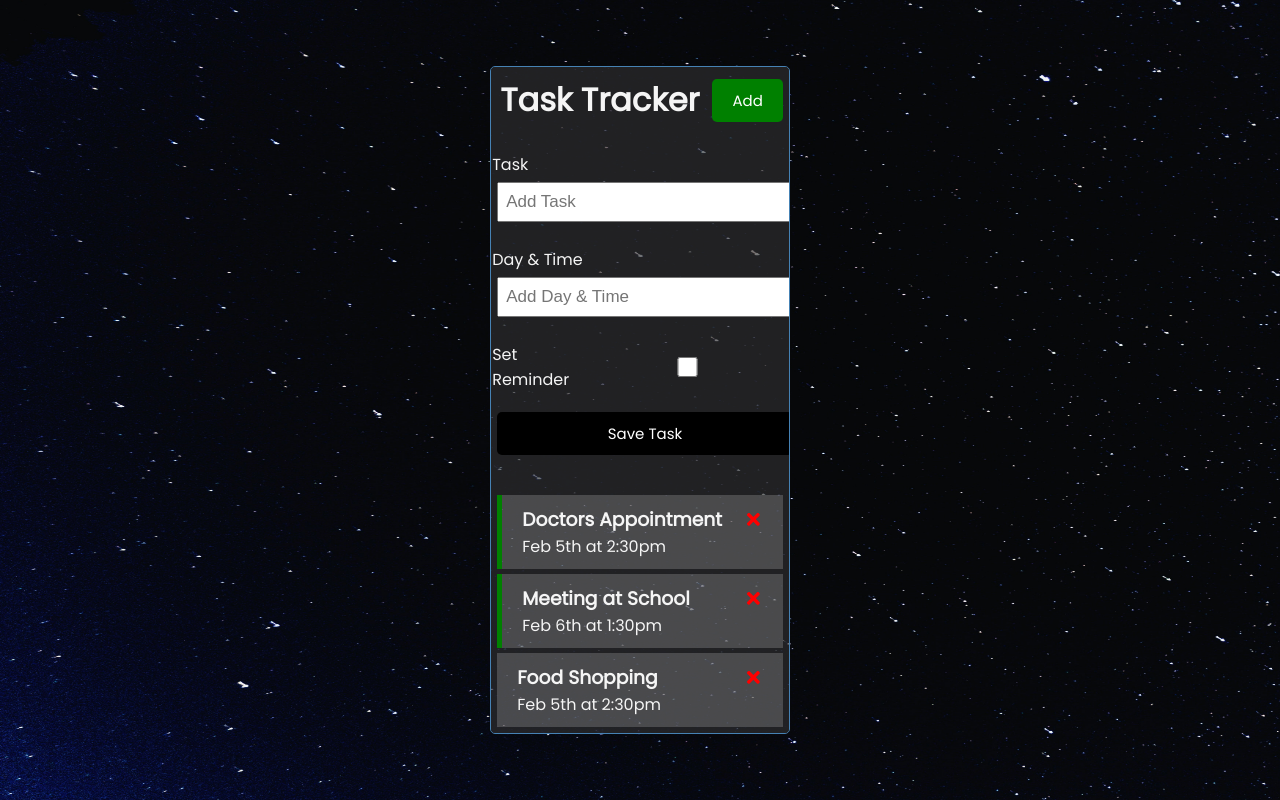
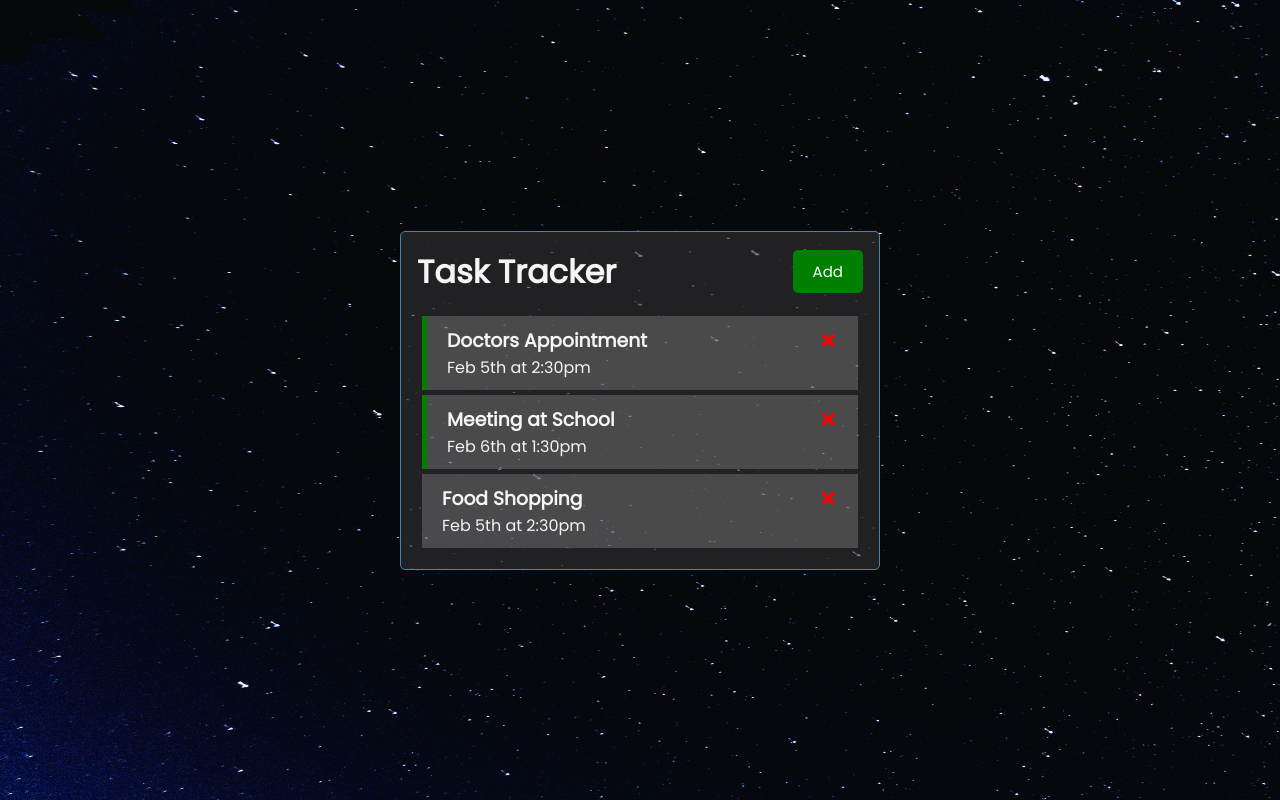
Before and after one commit to dbybanez/react-task-tracker, a React (Create React App) app: page / in a window 1280 px wide. Built offline with nearby package versions, Linux system fonts and the light colour scheme; data requests are answered from the project's data file.

Commit message:
add json server to fetch data, add fetch method useEffect

```diff
--- /dev/null
+++ b/db.json
@@ -0,0 +1,22 @@
+{
+  "tasks": [
+    {
+      "id": 1,
+      "text": "Doctors Appointment",
+      "day": "Feb 5th at 2:30pm",
+      "reminder": true
+    },
+    {
+      "id": 2,
+      "text": "Meeting at School",
+      "day": "Feb 6th at 1:30pm",
+      "reminder": true
+    },
+    {
+      "id": 3,
+      "text": "Food Shopping",
+      "day": "Feb 5th at 2:30pm",
+      "reminder": false
+    }
+  ]
+}
--- a/package.json
+++ b/package.json
@@ -6,17 +6,20 @@
     "@testing-library/jest-dom": "^5.16.5",
     "@testing-library/react": "^13.4.0",
     "@testing-library/user-event": "^13.5.0",
+    "json-server": "^0.17.1",
     "react": "^18.2.0",
     "react-dom": "^18.2.0",
     "react-icons": "^4.6.0",
     "react-scripts": "5.0.1",
+    "serve": "^14.1.2",
     "web-vitals": "^2.1.4"
   },
   "scripts": {
     "start": "react-scripts start",
     "build": "react-scripts build",
     "test": "react-scripts test",
-    "eject": "react-scripts eject"
+    "eject": "react-scripts eject",
+    "server": "json-server --watch db.json --port 5000"
   },
   "eslintConfig": {
     "extends": [
--- a/src/App.js
+++ b/src/App.js
@@ -1,34 +1,54 @@
 // import React from 'react'
-import { useState } from 'react';
+import { useEffect, useState } from 'react';
 import Header from './components/Header'
 import Tasks from './components/Tasks'
 import AddTask from './components/AddTask'
 
 function App() {
+  const [showAddTask, setShowAddTask] = useState(false)
   const [tasks, setTasks] = useState([
-    {
-      id: 1,
-      text: 'Doctors Appointment',
-      day: 'Feb 5th at 2:30pm',
-      reminder: true
-    },
-    {
-      id: 2,
-      text: 'Meeting at School',
-      day: 'Feb 6th at 1:30pm',
-      reminder: true
-    },
-    {
-      id: 3,
-      text: 'Food Shopping',
-      day: 'Feb 5th at 2:30pm',
-      reminder: false
+    // {
+    //   id: 1,
+    //   text: 'Doctors Appointment',
+    //   day: 'Feb 5th at 2:30pm',
+    //   reminder: true
+    // },
+    // {
+    //   id: 2,
+    //   text: 'Meeting at School',
+    //   day: 'Feb 6th at 1:30pm',
+    //   reminder: true
+    // },
+    // {
+    //   id: 3,
+    //   text: 'Food Shopping',
+    //   day: 'Feb 5th at 2:30pm',
+    //   reminder: false
+    // }
+  ])
+
+  useEffect(() => {
+    const getTasks = async () => {
+      const tasksFromServer = await fetchTasks()
+      setTasks(tasksFromServer)
     }
-  ])
+    getTasks()
+  }, [])
+
+  // Fetch tasks
+  const fetchTasks = async () => {
+    const res = await fetch('http://localhost:5000/tasks')
+    const data = await res.json()
+
+    return data
+  }
 
   // Add Task
   const addTask = (task) => {
-    console.log(task)
+    // console.log(task)
+    const id = Math.floor(Math.random() * 10000) + 1
+    const newTask = {id, ...task }
+    setTasks([...tasks, newTask])
   }
 
   // Delete Task
@@ -49,8 +69,12 @@
 
   return (
     <div className="container">
-      <Header title='Task Tracker'/>
-      <AddTask onAdd={addTask} />
+      <Header
+        title='Task Tracker'
+        onAdd={()=> setShowAddTask(!showAddTask)}
+        showAdd={showAddTask}
+      />
+      {showAddTask && <AddTask onAdd={addTask} />}
       {tasks.length > 0 ?
         <Tasks tasks={tasks} onDelete={deleteTask} onToggle={toggleReminder}/>
         : 'No tasks to show.'}
--- a/src/components/Header.js
+++ b/src/components/Header.js
@@ -1,15 +1,16 @@
 import PropTypes from 'prop-types'
 import Button from './Button'
 
-const Header = ({ title }) => {
-  const onClick = () => {
-    console.log('Click')
-  }
+const Header = ({ title, onAdd, showAdd }) => {
 
   return (
     <header className='header'>
       <h1>{title}</h1>
-      <Button color='green' text='Add' onClick={onClick}/>
+      <Button
+        color={showAdd? 'red' : 'green'}
+        text={showAdd? 'Close' : 'Add'}
+        onClick={onAdd}
+      />
     </header>
   )
 }
--- a/src/index.css
+++ b/src/index.css
@@ -55,9 +55,10 @@
   overflow: auto;
   min-height: 300px;
   border: 1px solid steelblue;
-  padding: 1px;
+  padding: 1rem;
   border-radius: 5px;
   background-color: #313133a4;
+  width: 30rem;
 }
 
 .header {
@@ -73,7 +74,7 @@
   color: #fff;
   border: none;
   padding: 10px 20px;
-  margin: 5px;
+  /* margin: 5px; */
   border-radius: 5px;
   cursor: pointer;
   text-decoration: none;
@@ -126,7 +127,7 @@
 .form-control input {
   width: 100%;
   height: 40px;
-  margin: 5px;
+  /* margin: 5px; */
   padding: 3px 7px;
   font-size: 17px;
 }
@@ -427,7 +428,7 @@
 }
 
 h1{
-  padding: 1vh;
+  /* padding: 1vh; */
 }
 
 @media screen and (max-width: 992px) {
```
Also changed, not shown: 1 other file (tests, documents, lock files or other folders).
